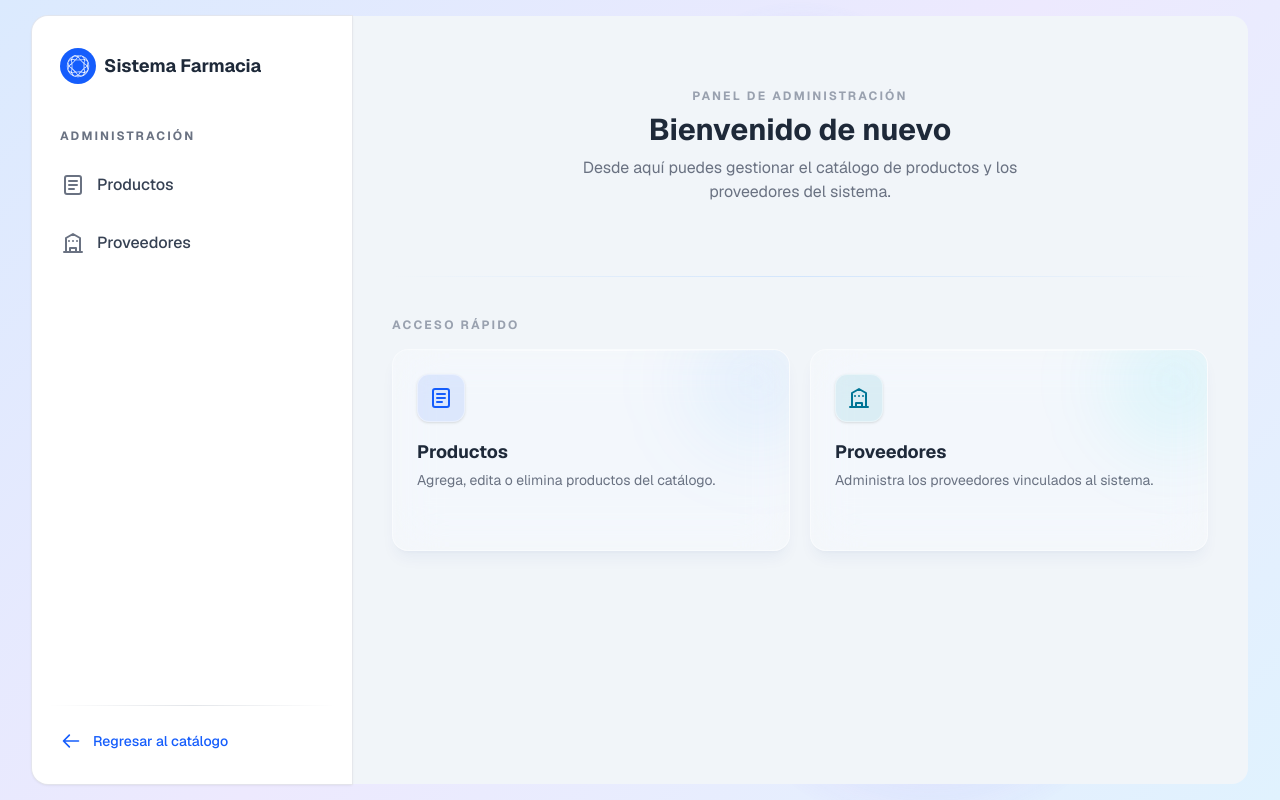
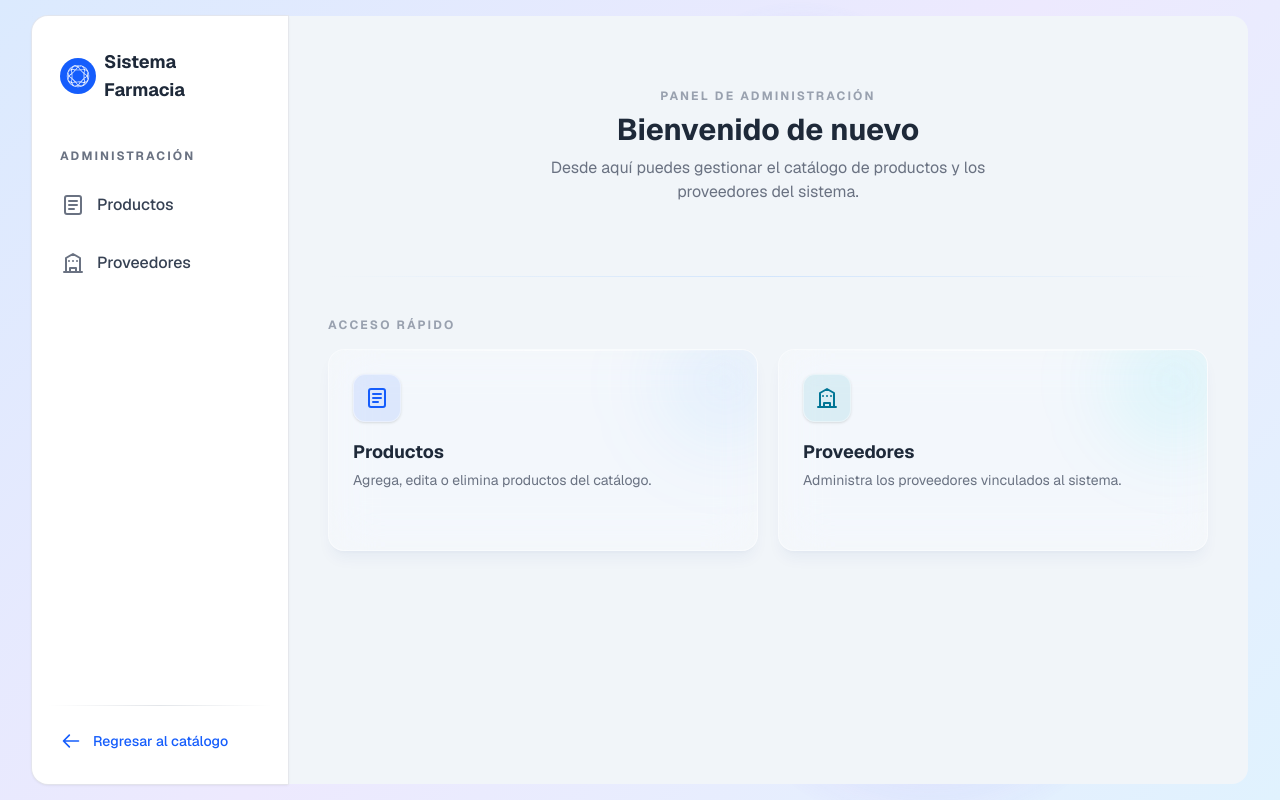
Before and after one commit to 11909/Sistema-Farmacia, a Next.js app: page /panel_admin in a window 1280 px wide. Built offline with nearby package versions, Linux system fonts and the light colour scheme.

Commit message:
Tabla de productos & Panel ajustados

```diff
--- a/app/panel_admin/layout.tsx
+++ b/app/panel_admin/layout.tsx
@@ -12,8 +12,8 @@ export default function PanelAdminLayout({
 			{/* Fondo: burbujas con efecto de respiración */}
 			<BurbujasFondo className="pointer-events-none fixed inset-0 -z-10" />
 
-			<div className="mx-auto flex min-h-screen w-full max-w-7xl items-start px-4 sm:px-6 lg:px-8">
-				<aside className="sticky top-4 my-4 flex h-[calc(100vh-2rem)] w-80 shrink-0 flex-col rounded-l-2xl bg-white px-4 py-5 text-gray-800 shadow-sm ring-1 ring-gray-200/80">
+			<div className="mx-auto flex min-h-screen w-full max-w-[1600px] items-start px-4 sm:px-6 lg:px-8">
+				<aside className="sticky top-4 my-4 flex h-[calc(100vh-2rem)] w-64 shrink-0 flex-col rounded-l-2xl bg-white px-4 py-5 text-gray-800 shadow-sm ring-1 ring-gray-200/80">
 					{/* Filo biselado superior — borde iluminado del cristal */}
 					<div aria-hidden="true" className="pointer-events-none absolute inset-x-0 top-0 h-px rounded-t-2xl bg-gradient-to-r from-transparent via-white/80 to-transparent" />
 					{/* Filo biselado izquierdo */}
--- a/app/ui/panel_admin/TablaMedicamentos.tsx
+++ b/app/ui/panel_admin/TablaMedicamentos.tsx
@@ -204,7 +204,10 @@ export default function TablaMedicamentos({
                                     key={fila.codigoBarras}
                                     className="transition hover:bg-gray-50/60"
                                 >
-                                    <td className="whitespace-nowrap px-6 py-4 font-medium text-gray-800">
+                                    <td
+                                        className="max-w-xs truncate px-6 py-4 font-medium text-gray-800"
+                                        title={fila.nombre}
+                                    >
                                         {fila.nombre}
                                     </td>
                                     <td className="whitespace-nowrap px-6 py-4">
```
